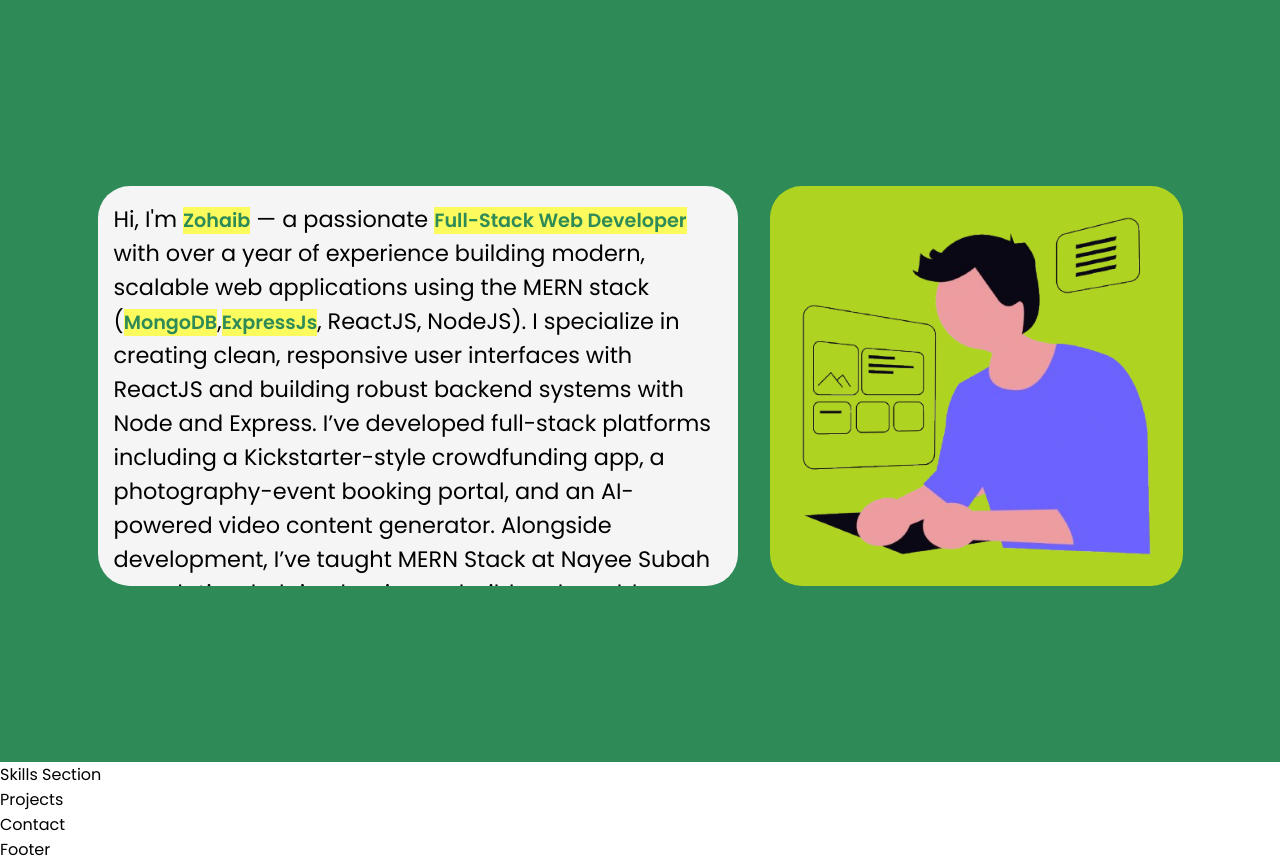
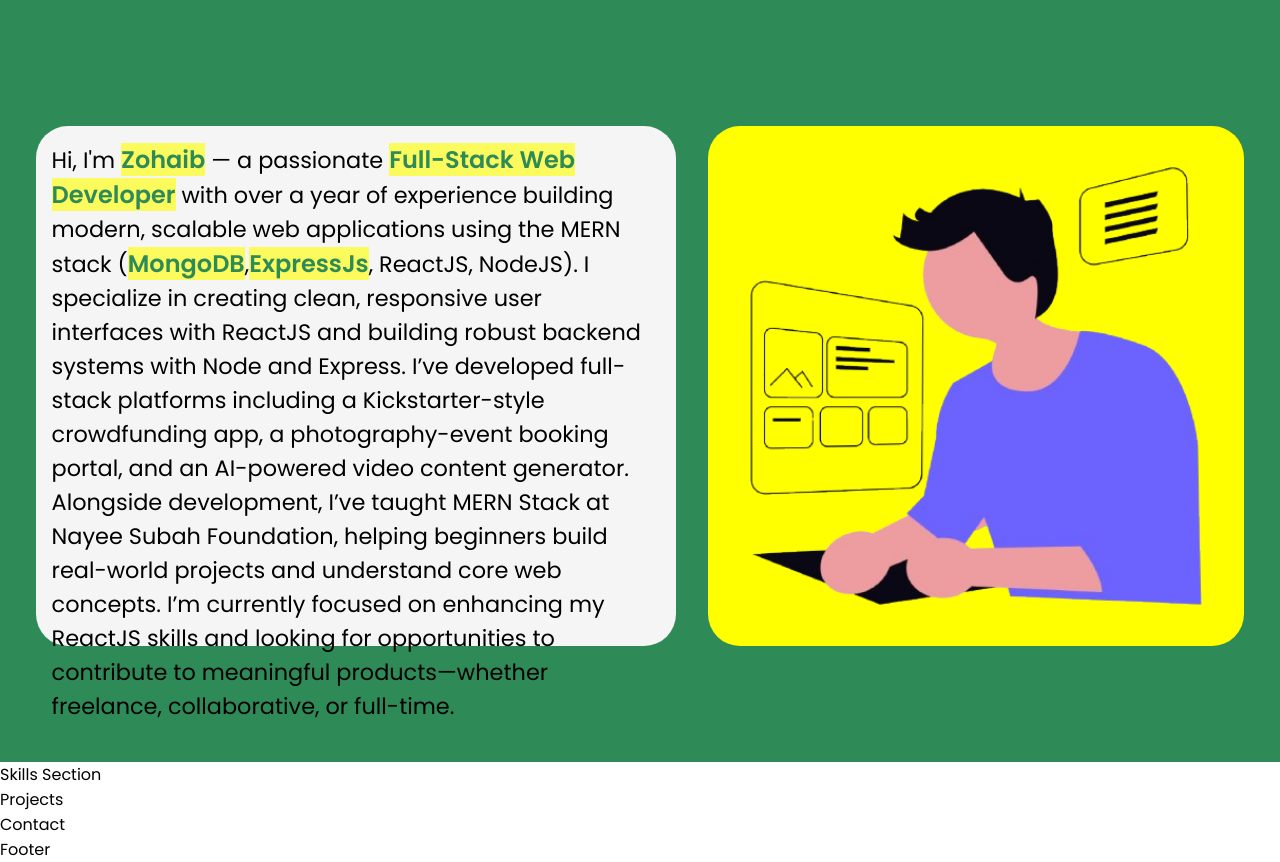
Before and after one commit to MuhammadZohaib28/NSFBATCH8, a React (Vite) app in the folder portfoloiowesbite/: page / in a window 1280 px wide. Shown: the part 873-1735 px from the top of the page. Built offline with nearby package versions, Linux system fonts and the light colour scheme.

Commit message:
Updated Code Pushed.

```diff
--- a/portfoloiowesbite/src/components/Aboutme/Aboutme.css
+++ b/portfoloiowesbite/src/components/Aboutme/Aboutme.css
@@ -11,7 +11,7 @@
   background-color: rgba(255, 255, 0, 0.618);
   color: seagreen;
   font-weight: 600;
-  font-size: 1.2rem;
+  font-size: 1.5rem;
 }
 
 .aboutme-bottom {
@@ -23,9 +23,9 @@
 }
 
 .aboutme-bottom-canvas {
-  background-color: rgba(255, 255, 0, 0.618);
+  background-color: rgb(255, 255, 0);
   border-radius: 2rem;
-  height: 400px;
+  height: 520px;
 }
 
 .aboutme-bottom-canvas img {
@@ -37,10 +37,10 @@
 .aboutme-paragraph {
   width: 50%;
   background-color: whitesmoke;
-  height: 400px;
+  height: 520px;
   padding: 1rem;
   border-radius: 2rem;
-  overflow: scroll;
+
 
 }
 
```
